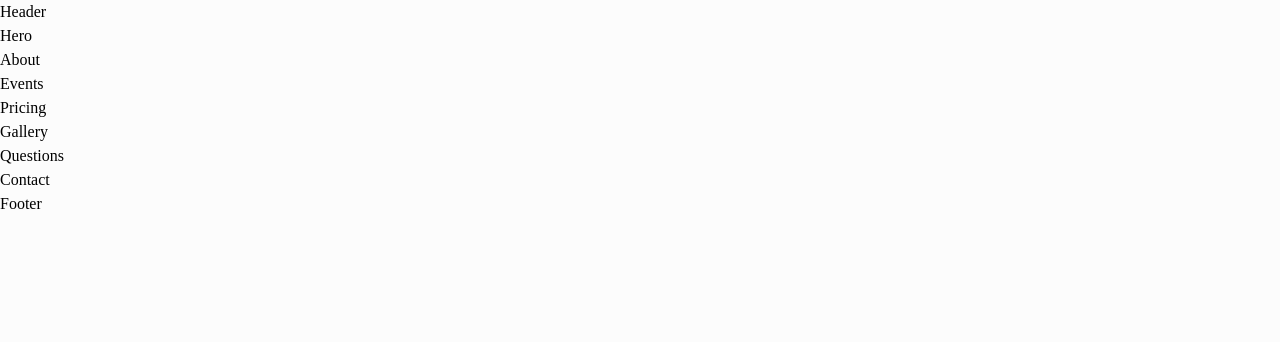
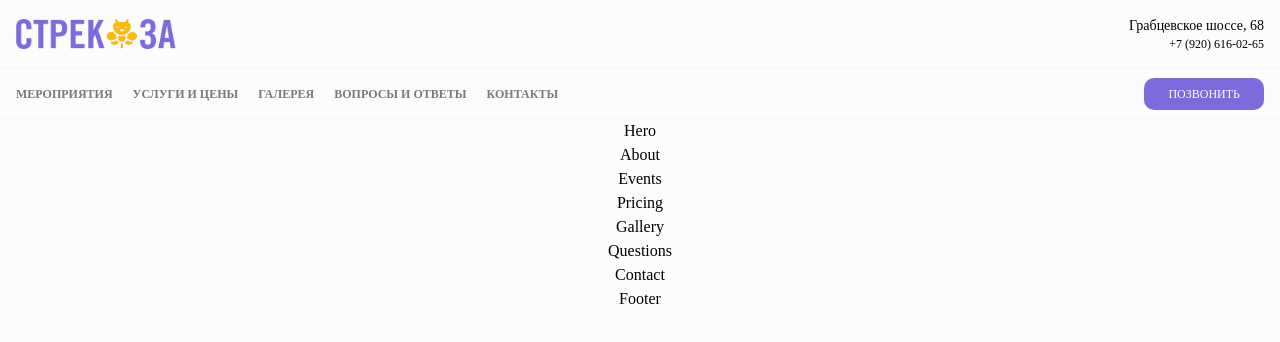
Before and after one commit to developer-samara-web/strekoza94.ru, a Next.js app: page / in a window 1280 px wide. Shown: the top 342 px of the page. Built offline with nearby package versions, Linux system fonts and the light colour scheme; a web font is replaced by a local one.

Commit message:
update: Site header added

```diff
--- a/app/globals.css
+++ b/app/globals.css
@@ -11,6 +11,10 @@
 		background-color: #00000003;
 	}
 
+	.wrapper{
+		@apply flex flex-col justify-center items-center;
+	}
+
 	::-webkit-scrollbar {
 		width: 2px;
 		height: 2px;
--- a/app/page.js
+++ b/app/page.js
@@ -9,13 +9,13 @@ import Contact from "@/components/Contact/Contact";
 import Footer from "@/components/Footer/Footer";
 
 export const metadata = {
-	title: "Стрекоза - детский игровой центр",
-	description: "Generated by create next app",
+	title: "Стрекоза - Детский игровой центр",
+	description: "Учитесь и развивайтесь - каждый день!",
 };
 
 const Home = () => {
 	return (
-		<main>
+		<main className="wrapper">
 			<Header />
 			<Hero />
 			<About />
--- /dev/null
+++ b/components/Header/Header.css
@@ -0,0 +1,29 @@
+@reference "../../app/globals.css";
+
+.header{
+	@apply flex flex-col justify-center items-center w-full;
+}
+
+.header__inner{
+	@apply flex items-center justify-center w-full border-b border-slate-100;
+}
+
+.header__row{
+	@apply flex items-center justify-between container p-4;
+}
+
+.header__row--bottom{
+	@apply px-4 py-3 lg:px-4 lg:py-0;
+}
+
+.header__content{
+	@apply flex flex-col justify-center items-end;
+}
+
+.header__address{
+	@apply text-sm font-medium;
+}
+
+.header__phone{
+	@apply text-xs;
+}
--- a/components/Header/Header.js
+++ b/components/Header/Header.js
@@ -1,5 +1,65 @@
+import "./Header.css";
+
+import Image from "next/image";
+import Navbar from "@/components/ui/Navbar/Navbar";
+import Button from "@/ui/Button/Button";
+import NavbarMobile from "@/ui/Navbar/NavbarMobile";
+import Section from "@/ui/Section/Section";
+
 const Header = () => {
-	return <section>Header</section>;
+
+	const navbar = [
+		{
+			title: "Мероприятия",
+			href: "#"
+		},
+		{
+			title: "Услуги и цены",
+			href: "#"
+		},
+		{
+			title: "Галерея",
+			href: "#"
+		},
+		{
+			title: "Вопросы и ответы",
+			href: "#"
+		},
+		{
+			title: "Контакты",
+			href: "#"
+		},
+	]
+
+	const contacts = {
+		address: "Грабцевское шоссе, 68",
+		phone: "+7 (920) 616-02-65",
+		buttonName: "Позвонить",
+		buttonPhone: "tel:+79991234567"
+	}
+
+	return (
+		<Section className="header">
+			<div className="header__inner">
+				<div className="header__row">
+					<Image src="/images/logo.png" width={160} height={100} loading="eager" alt="logo" />
+					<div className="header__content">
+						<span className="header__address">{contacts.address}</span>
+						<span className="header__phone">{contacts.phone}</span>
+					</div>
+				</div>
+			</div>
+			<div className="header__inner">
+				<div className="header__row header__row--bottom">
+					<NavbarMobile navbar={navbar} />
+					<Navbar navbar={navbar} />
+					<div className="header__content">
+						<Button type="link" className="button button-sm" url={contacts.buttonPhone} text="Позвонить" />
+					</div>
+				</div>
+			</div>
+		</Section>
+	);
 }
 
 export default Header;
--- /dev/null
+++ b/components/ui/Button/Button.css
@@ -0,0 +1,13 @@
+@reference "../../../app/globals.css";
+
+.button{
+	@apply bg-[#7d6adb] hover:bg-[#6e5cc9] rounded-[10px] text-white uppercase font-medium cursor-pointer;
+}
+
+.button-sm {
+	@apply py-2 px-6 text-xs;
+}
+
+.button-md {
+	@apply py-4 px-10 text-sm;
+}
--- /dev/null
+++ b/components/ui/Button/Button.js
@@ -0,0 +1,20 @@
+import "./Button.css";
+import Link from "next/link";
+
+const Button = ({ type, className, text , url}) => {
+	if (type === 'link') {
+		return (
+			<Link href={url} className={className}>
+				{text}
+			</Link>
+		);
+	}
+
+	return (
+		<button className={className}>
+			{text}
+		</button>
+	);
+};
+
+export default Button;
--- /dev/null
+++ b/components/ui/Navbar/Navbar.css
@@ -0,0 +1,17 @@
+@reference "../../../app/globals.css";
+
+.navbar {
+	@apply hidden lg:flex flex-row gap-5;
+}
+
+.navbar__item{
+	@apply uppercase text-xs font-semibold text-[#00000085] py-4 mt-px hover:text-[#7d6adb] hover:border-b hover:border-[#7d6adb];
+}
+
+.navbar-mobile{
+	@apply flex flex-col z-10 lg:hidden absolute left-0 top-30 w-full bg-white p-4 rounded-b-2xl;
+}
+
+.navbar-mobile__button{
+	@apply flex lg:hidden text-slate-900 bg-slate-100 rounded-lg p-2;
+}
--- /dev/null
+++ b/components/ui/Navbar/Navbar.js
@@ -0,0 +1,12 @@
+import "./Navbar.css";
+import NavbarItem from "@/components/ui/Navbar/NavbarItem";
+
+export default function Navbar({ navbar }) {
+	return (
+		<nav className="navbar">
+			{navbar && navbar.map((item, id) => (
+				<NavbarItem key={id} {...item} />
+			))}
+		</nav>
+	);
+}
--- /dev/null
+++ b/components/ui/Navbar/NavbarItem.js
@@ -0,0 +1,9 @@
+import Link from "next/link";
+
+export default function NavbarItem({ title, href }) {
+	return (
+		<Link className="navbar__item" href={href}>
+			{title}
+		</Link>
+	);
+}
--- /dev/null
+++ b/components/ui/Navbar/NavbarMobile.js
@@ -0,0 +1,30 @@
+"use client";
+
+import { useState } from "react";
+import NavbarItem from "@/ui/Navbar/NavbarItem";
+import { Bars2Icon } from '@heroicons/react/24/solid';
+
+const NavbarMobile = ({ navbar }) => {
+	const [open, setOpen] = useState(false);
+
+	return (
+		<>
+			<button className="navbar-mobile__button" onClick={() => setOpen(!open)} >
+				<Bars2Icon className="size-4" />
+			</button>
+
+			{open && (
+				<nav className="navbar-mobile">
+					{navbar.map((item, id) => (
+						<NavbarItem
+							key={id}
+							{...item}
+						/>
+					))}
+				</nav>
+			)}
+		</>
+	);
+}
+
+export default NavbarMobile;
--- /dev/null
+++ b/components/ui/Section/Section.css
@@ -0,0 +1,5 @@
+@reference "../../../app/globals.css";
+
+.section{
+	@apply flex flex-col items-center justify-center w-full py-16;
+}
--- /dev/null
+++ b/components/ui/Section/Section.js
@@ -0,0 +1,11 @@
+import "@/components/ui/Section/Section.css"
+
+const Section = ({ children, className }) => {
+	return (
+		<section className={className}>
+			{children}
+		</section>
+	);
+}
+
+export default Section;
```
Also changed, not shown: public/images/logo.png (added).
